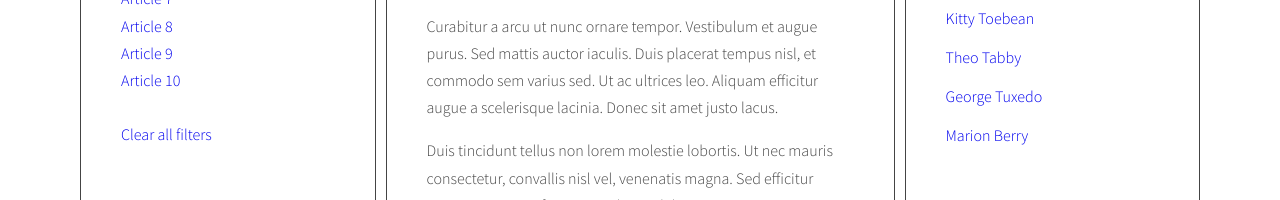
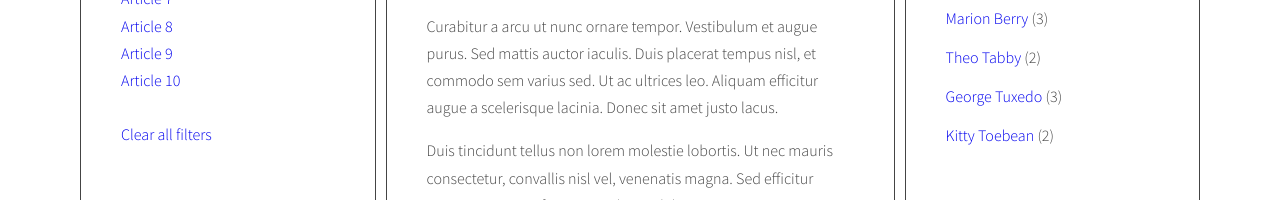
Before and after one commit to mencelk/javascript-blog, a website: page index.html in a window 1280 px wide. Shown: the part 536-736 px from the top of the page. Drawn offline with nearby package versions, Linux system fonts and the light colour scheme.

Commit message:
Add generate author list

```diff
--- a/index.html
+++ b/index.html
@@ -14,7 +14,7 @@
         <aside class="sidebar">
           <h2 class="section-title">All posts</h2>
           <ul class="list titles">
-            <!-- Automaticly generated list -->
+            <!-- Automatically generated list -->
           </ul><br>
           <ul class="list clear">
             <li><a href="#"><span>Clear all filters</span></a></li>
@@ -187,26 +187,7 @@
           </ul>
           <h2 class="section-title">Authors</h2>
           <ul class="list authors">
-            <li>
-              <a href="#">
-                <span class="author-name">Kitty Toebean</span>
-              </a>
-            </li>
-            <li>
-              <a href="#">
-                <span class="author-name">Theo Tabby</span>
-              </a>
-            </li>
-            <li>
-              <a href="#">
-                <span class="author-name">George Tuxedo</span>
-              </a>
-            </li>
-            <li>
-              <a href="#">
-                <span class="author-name">Marion Berry</span>
-              </a>
-            </li>
+            <!-- Automatically generated list -->
           </ul>
         </aside>
       </main>
--- a/js/script.js
+++ b/js/script.js
@@ -6,9 +6,9 @@ const optArticleSelector = '.post',
   optArticleTagsSelector = '.post-tags .list',
   optActiveLinkSelector = 'a.active',
   optArticleAuthorSelector = '.post-author',
+  optAuthorsListSelector = '.authors',
   optCloudClassCount = 5,
   optCloudClassPrefix = 'tag-size-';
-
 
 function titleClickHandler(event){
   event.preventDefault();
@@ -131,13 +131,26 @@ function addClickListenersToTags(){
 addClickListenersToTags();
 
 function generateAutors(){
+  let allAuthorNames = {};
+  let html = '';
   const articles = document.querySelectorAll(optArticleSelector);
   for (let article of articles) {
     const authorWrapper = article.querySelector(optArticleAuthorSelector);
     const authorName = article.getAttribute('data-author');
+    // eslint-disable-next-line no-prototype-builtins
+    if (!allAuthorNames.hasOwnProperty(authorName)) {
+      allAuthorNames[authorName] = 1;
+    } else {
+      allAuthorNames[authorName]++;
+    }
     const postAuthor = 'by ' + authorName;
     authorWrapper.innerHTML = postAuthor;
   }
+  const authorList = document.querySelector(optAuthorsListSelector);
+  for (let authorName in allAuthorNames) {
+    html = html + '<li><a href="#"><span class="author-name">' + authorName + '</span></a> (' + allAuthorNames[authorName] + ')</li>';
+  }
+  authorList.innerHTML = html;
 }
 generateAutors();
 
```
